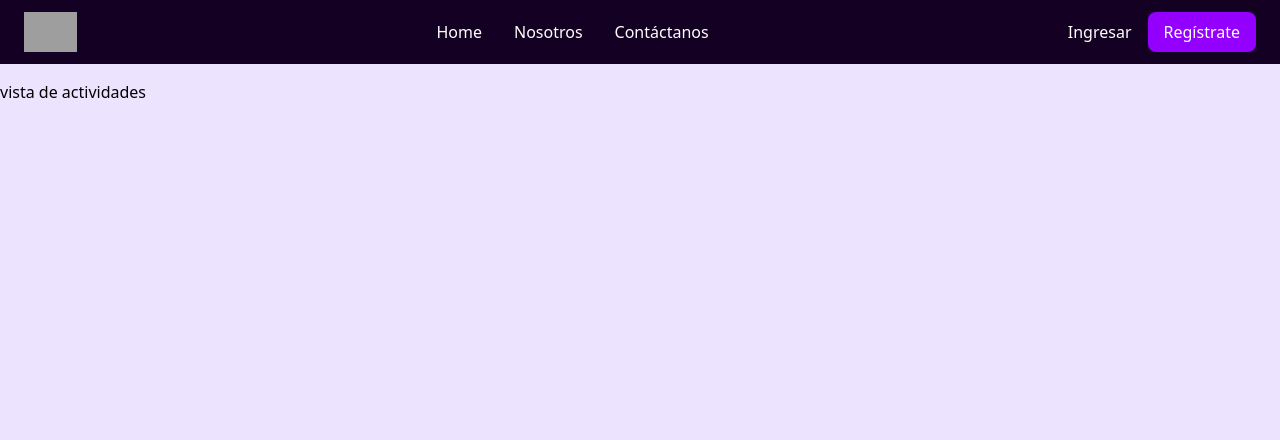
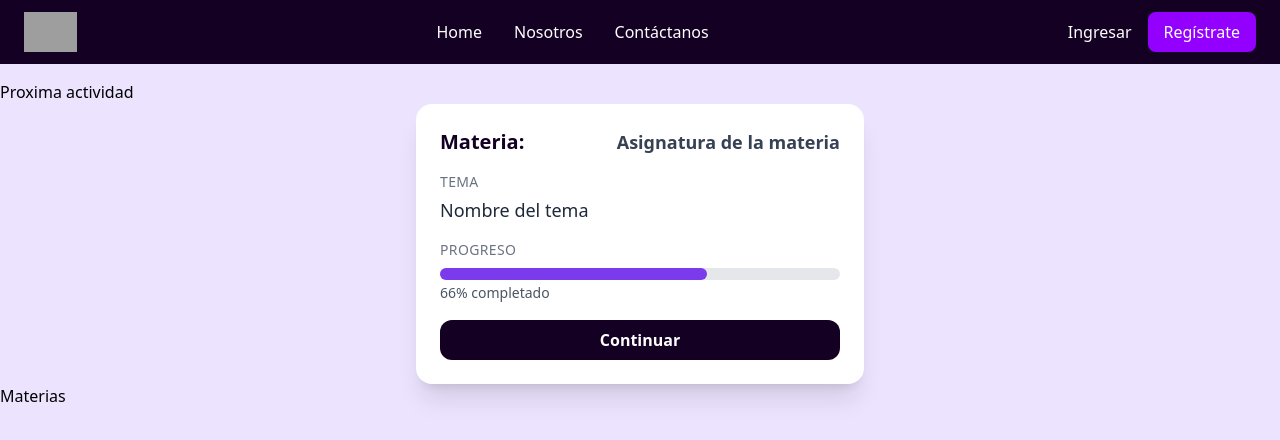
Before and after one commit to SergioCruzSalinas/Axolote, a Vue app: page /dashboard/actividades in a window 1280 px wide. Shown: the top 440 px of the page. Built offline with nearby package versions, Linux system fonts and the light colour scheme; grey boxes are pictures that could not be loaded.

Commit message:
Se crea el componente de la carta actividad y la barra del progreso

```diff
--- a/src/modules/main/layouts/LayoutMain.vue
+++ b/src/modules/main/layouts/LayoutMain.vue
@@ -4,7 +4,7 @@
         <NavigationView v-else/>
     </nav>
 
-    <main class="relative z-10 pt-20">
+    <main class="relative z-10">
         <RouterView/>
     </main>
 
--- a/src/modules/main/views/ContactView.vue
+++ b/src/modules/main/views/ContactView.vue
@@ -2,7 +2,7 @@
   <section class="py-5 px-6 bg-[#f8fafc]">
     <div class="max-w-6xl mx-auto">
 
-      <div class="text-center mb-6">
+      <div class="text-center mb-6 mt-20">
         <h1 class="text-4xl md:text-5xl font-bold text-[#172554]">
           Contáctanos
         </h1>
--- /dev/null
+++ b/src/modules/students/components/ActivityCard.vue
@@ -0,0 +1,38 @@
+<template>
+  <div class="flex flex-col bg-white max-w-md mx-auto shadow-xl rounded-2xl p-6 gap-4">
+
+    <!-- Materia -->
+    <div class="flex items-center justify-between">
+      <h2 class="text-[#140022] font-bold text-xl">Materia:</h2>
+      <p class="text-lg font-semibold text-gray-700">Asignatura de la materia</p>
+    </div>
+
+    <!-- Tema -->
+    <div class="flex flex-col gap-1">
+      <h3 class="text-sm text-gray-500 uppercase tracking-wide">Tema</h3>
+      <p class="text-lg font-medium text-gray-800">Nombre del tema</p>
+    </div>
+
+    <!-- Progreso -->
+    <div class="flex flex-col gap-2">
+      <h3 class="text-sm text-gray-500 uppercase tracking-wide">Progreso</h3>
+
+      <!-- Barra -->
+      <ProgressBar/>
+
+    </div>
+
+    <!-- Botón -->
+    <RouterLink to="/curso">
+      <button class="w-full bg-[#140022] text-white py-2 rounded-xl font-semibold hover:bg-[#2a004a] transition">
+        Continuar
+      </button>
+    </RouterLink>
+
+  </div>
+</template>
+
+<script setup>
+import { RouterLink } from 'vue-router';
+import ProgressBar from './ProgressBar.vue';
+</script>
--- /dev/null
+++ b/src/modules/students/components/ProgressBar.vue
@@ -0,0 +1,9 @@
+<template>
+    <div>
+        <div class="w-full bg-gray-200 rounded-full h-3">
+            <div class="bg-[#7c3aed] h-3 rounded-full w-2/3 transition-all"></div>
+        </div>
+
+      <span class="text-sm text-gray-600">66% completado</span>
+    </div>
+</template>
--- a/src/modules/students/views/ActivitiesView.vue
+++ b/src/modules/students/views/ActivitiesView.vue
@@ -1,3 +1,20 @@
 <template>
-    <h1>vista de actividades</h1>
+    <div class="mt-20">
+        <div>
+            <h2>Proxima actividad</h2>
+            <div>
+                 <ActivityCard/>
+            </div>
+        </div>
+
+        <div>
+            <h2>Materias</h2>
+            <!-- Componente de la materia -->
+        </div>
+    </div>
 </template>
+
+
+<script setup>
+import ActivityCard from '../components/ActivityCard.vue';
+</script>
```
